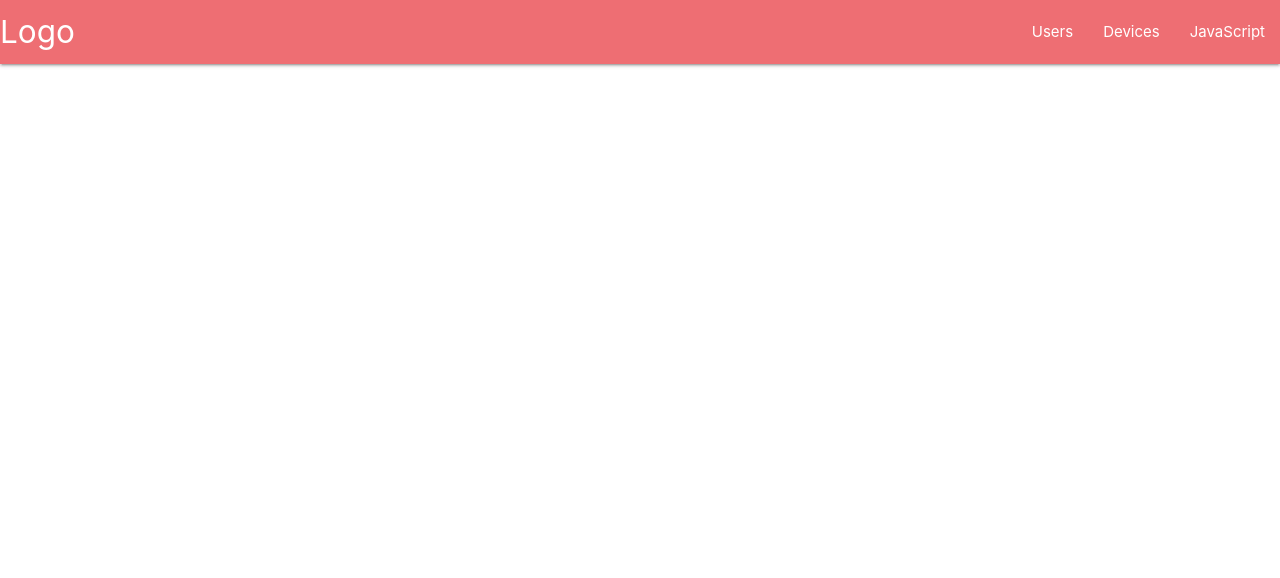
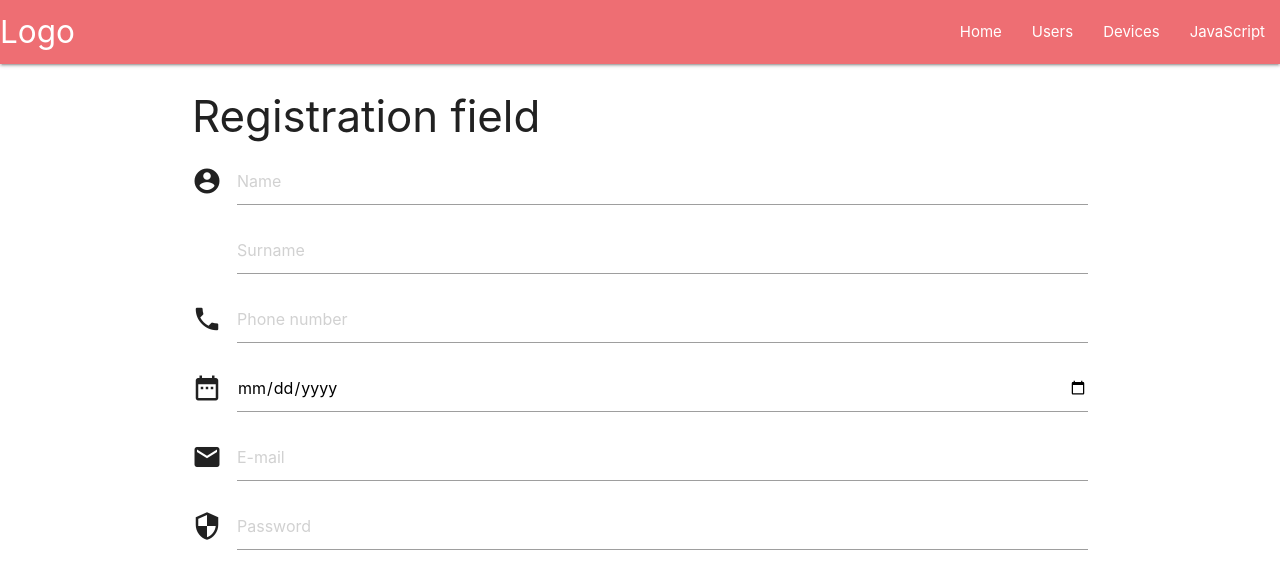
Before and after one commit to k4kaylee/React, a React (Create React App) app: page / in a window 1280 px wide. Shown: the top 578 px of the page. Built offline with nearby package versions, Linux system fonts and the light colour scheme.

Commit message:
Registration form was made

```diff
--- a/src/components/AppRoutes.jsx
+++ b/src/components/AppRoutes.jsx
@@ -2,6 +2,7 @@ import {React, useState} from 'react'
 import {Route, Switch} from 'react-router-dom'
 import Users  from '../pages/Users'
 import Devices  from '../pages/Devices'
+import Home from '../pages/Home'
 import Loader from 'react-loader-spinner'
 
 const AppRoutes = () => {
@@ -17,6 +18,7 @@ const AppRoutes = () => {
     <Switch>
       <Route path='/users' component={Users}/>
       <Route path='/devices' component={Devices}/>
+      <Route path='/' component={Home}/>
     </Switch>
   )
 }
--- a/src/components/NavBar.jsx
+++ b/src/components/NavBar.jsx
@@ -7,6 +7,7 @@ const NavBar = () => {
     <div className="nav-wrapper">
       <a href="#" className="brand-logo">Logo</a>
       <ul id="nav-mobile" className="right hide-on-med-and-down">
+        <li><Link to='/'>Home</Link></li>
         <li><Link to='/users'>Users</Link></li>
         <li><Link to='/devices'>Devices</Link></li>
         <li><a href="#">JavaScript</a></li>
--- a/src/pages/Devices.jsx
+++ b/src/pages/Devices.jsx
@@ -15,7 +15,6 @@ const Devices = () => {
         if(e.target.value =="") {setPhones(devices)
         return
     }
-        console.log(e.target.value);
         setPhones(devices.filter((phone) => phone.brand == e.target.value))
     };
   return (
--- /dev/null
+++ b/src/pages/Home.jsx
@@ -0,0 +1,86 @@
+import React, { useState } from "react";
+
+const Home = () => {
+  return(
+    <>
+  <div className="container">
+  <h3>Registration field</h3>
+  <ul>
+
+  <li>
+    <div className="input-field col s6">
+      <i className="material-icons prefix">account_circle</i>
+      <input
+        id="name"
+        type="text"
+        className="required"
+        maxlength = "15ы"
+        placeholder="Name"></input>
+      </div>
+    </li>
+
+    <li>
+      <div className="input-field col s6">
+      <i className="material-icons prefix"></i>
+        <input
+          id="surname"
+          type="text"
+          className="validate"
+          maxlength = "20"
+          placeholder="Surname"></input>
+        </div>
+      </li>
+
+    <li>
+    <div className="input-field col s6">
+      <i className="material-icons prefix">phone</i>
+      <input
+        id="phone"
+        type="tel"
+        className="validate"
+        maxlength = "10"
+        placeholder="Phone number"></input>
+      </div>
+      </li>
+
+      <li>
+      <div className="input-field col s6">
+        <i className="material-icons prefix">date_range</i>
+        <input
+          id="date"
+          type="date"
+          className="validate"
+          placeholder="Date of birth"></input>
+        </div>
+        </li>
+
+          <li>
+          <div className="input-field col s6">
+            <i className="material-icons prefix">email</i>
+            <input
+              id="email"
+              type="email"
+              className="validate"
+              maxlength="20"
+              pattern = "/@/"
+              placeholder="E-mail"></input>
+            </div>
+            </li>
+
+            <li>
+            <div className="input-field col s6">
+              <i className="material-icons prefix">security</i>
+              <input
+                id="password"
+                type="password"
+                className="validate"
+                minlength="8"
+                placeholder="Password"></input>
+              </div>
+              </li>
+      </ul>
+  </div>
+  </>
+)
+}
+export default Home;
```
